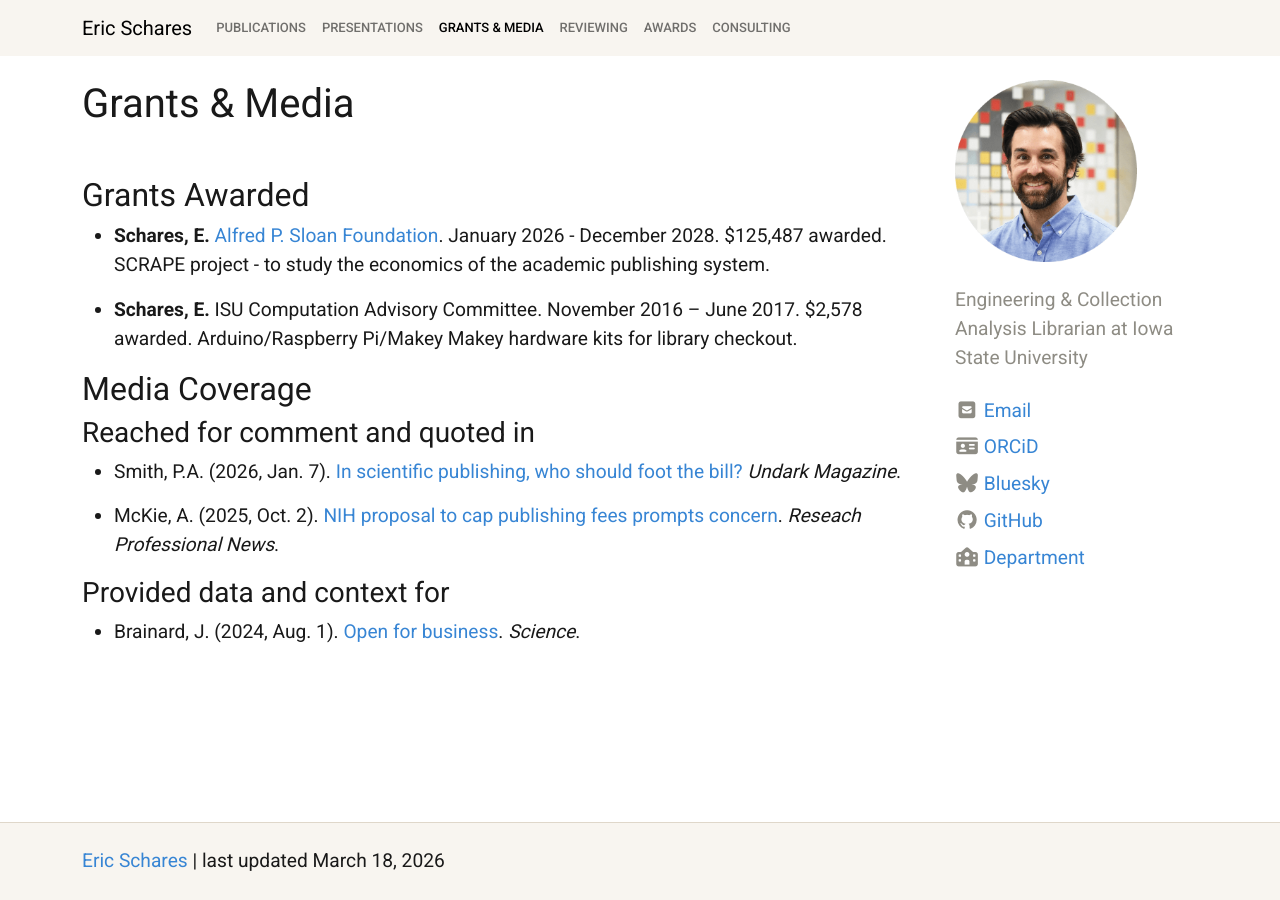
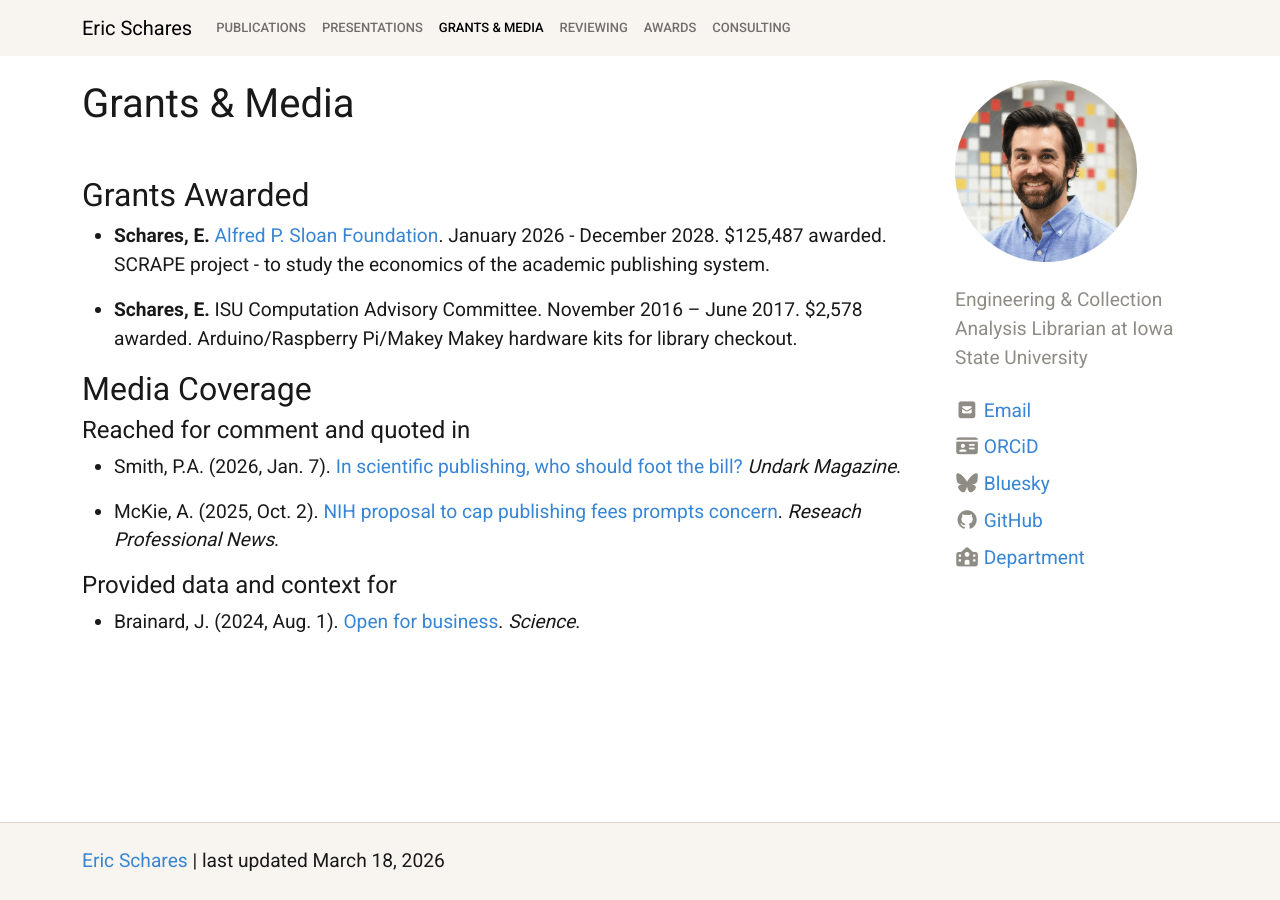
Before and after one commit to eschares/eschares.github.io, a Jekyll site: the page built from pages/grants.md, in a window 1280 px wide. Built offline with Jekyll 4.4.1, drawn with Linux system fonts in a browser that asks for light colours; nearby versions of some CDN libraries.

Commit message:
4th level header for media

```diff
--- a/pages/grants.md
+++ b/pages/grants.md
@@ -12,12 +12,12 @@ nav_order: 3
 
 ## Media Coverage
 
-### Reached for comment and quoted in
+#### Reached for comment and quoted in
 
 - Smith, P.A. (2026, Jan. 7). [In scientific publishing, who should foot the bill?](https://undark.org/2026/01/07/apc-science-publishing/) _Undark Magazine_.
 
 - McKie, A. (2025, Oct. 2). [NIH proposal to cap publishing fees prompts concern](https://www.researchprofessionalnews.com/rr-news-usa-federal-agencies-2025-10-nih-proposal-to-cap-publishing-fees-prompts-concern/). _Reseach Professional News_.
 
-### Provided data and context for
+#### Provided data and context for
 
 - Brainard, J. (2024, Aug. 1). [Open for business](https://www.science.org/content/article/pay-publish-model-open-access-pricing-scientists). _Science_.
```
